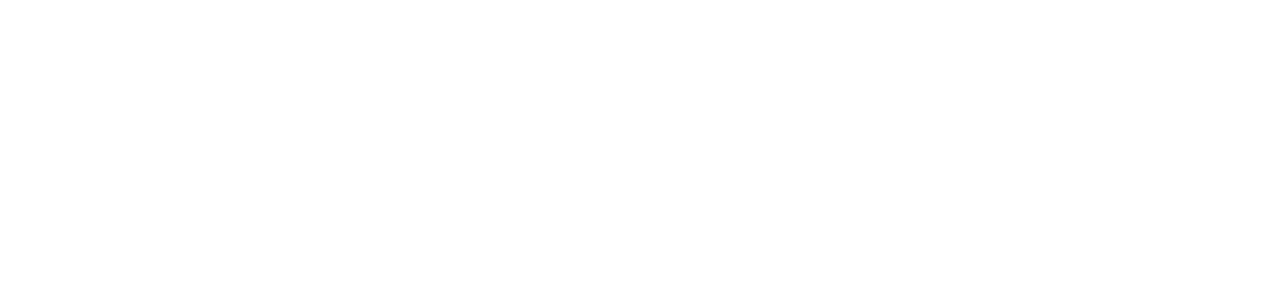
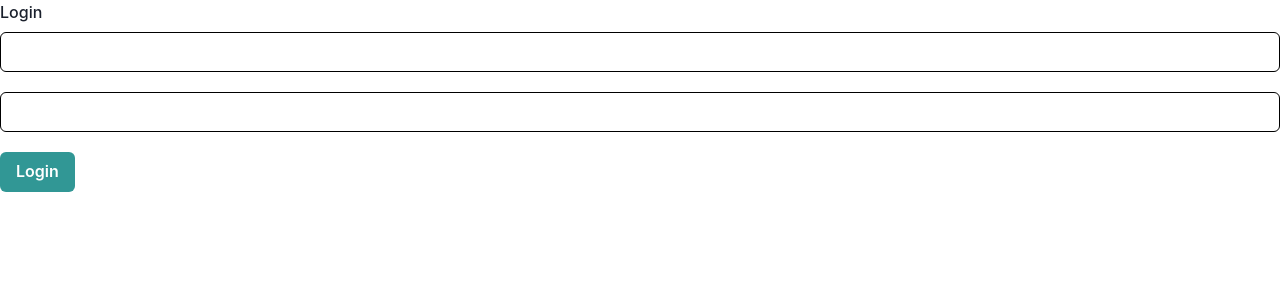
Before and after one commit to NikitaKan2/ToDoApp, a React (Create React App) app in the folder frontend/: page /login in a window 1280 px wide. Before the commit this address had no page. Shown: the top 300 px of the page. Built offline with nearby package versions, Linux system fonts and the light colour scheme; a web font is replaced by a local one.

Commit message:
continue

```diff
--- a/frontend/src/App.js
+++ b/frontend/src/App.js
@@ -2,9 +2,11 @@ import React from 'react';
 import { ToastContainer, toast } from 'react-toastify';
 import { Routes, Route } from 'react-router-dom';
 import { ChakraProvider } from '@chakra-ui/react';
+import axios from 'axios';
 import 'react-toastify/dist/ReactToastify.css';
 import './App.css';
 import RegistrationPage from './pages/RegistrationPage';
+import LoginPage from './pages/LoginPage';
 import TodoList from './pages/tasksPage';
 import { tasksClient } from './services';
 
@@ -27,10 +29,23 @@ tasksClient.interceptors.response.use(
   },
 );
 
+tasksClient.interceptors.request.use((req) => {
+  req.headers.authorization = localStorage.getItem('token');
+  req.id = localStorage.getItem('uuid');
+  return req;
+}, (error) => error);
+
+axios.interceptors.request.use((req) => {
+  req.headers.authorization = localStorage.getItem('token');
+  req.id = localStorage.getItem('uuid');
+  return req;
+}, (error) => error);
+
 const App = () => (
   <>
     <ChakraProvider>
       <Routes>
+        <Route path="/login" element={<LoginPage />} />
         <Route path="/" element={<RegistrationPage />} />
         <Route path="/tasks" element={<TodoList />} />
       </Routes>
--- a/frontend/src/components/Form.js
+++ b/frontend/src/components/Form.js
@@ -3,13 +3,13 @@ import React, { useState } from 'react';
 import {
   Input, FormLabel, Button,
 } from '@chakra-ui/react';
-import { Link } from 'react-router-dom';
+import { useNavigate } from 'react-router-dom';
 import { registrUser } from '../services';
 
 const Form = () => {
+  const navigate = useNavigate();
   const [password, setPassword] = useState('');
   const [name, setName] = useState('');
-  const [auth, setAuth] = useState(false);
 
   const handleNameChange = (e) => setName(e.target.value);
   const handlePasswordChange = (e) => setPassword(e.target.value);
@@ -20,23 +20,20 @@ const Form = () => {
       name,
       password,
     };
-    console.log(user);
-    await registrUser(user);
-    setAuth(true);
+    const data = await registrUser(user);
+    localStorage.setItem('token', data.accessToken);
+    localStorage.setItem('uuid', data.uuid);
+    navigate('/tasks');
   };
 
   return (
     <>
-      {auth
-        ? <Link to="/tasks">Go to Tasks</Link>
-        : (
-          <form onSubmit={(e) => handleSubmit(e)}>
-            <FormLabel>Login</FormLabel>
-            <Input mb={5} borderColor="black" type="name" value={name} onChange={handleNameChange} />
-            <Input mb={5} borderColor="black" type="password" value={password} onChange={handlePasswordChange} />
-            <Button colorScheme="teal" type="submit">Submit</Button>
-          </form>
-        )}
+      <form onSubmit={(e) => handleSubmit(e)}>
+        <FormLabel>Registration</FormLabel>
+        <Input mb={5} borderColor="black" type="name" value={name} onChange={handleNameChange} />
+        <Input mb={5} borderColor="black" type="password" value={password} onChange={handlePasswordChange} />
+        <Button colorScheme="teal" type="submit">Registration</Button>
+      </form>
     </>
   );
 };
--- /dev/null
+++ b/frontend/src/components/LoginForm.js
@@ -0,0 +1,32 @@
+import React, { useState } from 'react';
+import {
+  Input, FormLabel, Button,
+} from '@chakra-ui/react';
+import { useNavigate } from 'react-router-dom';
+import { loginUser } from '../services';
+
+const Form = () => {
+  const navigate = useNavigate();
+  const [password, setPassword] = useState('');
+  const [name, setName] = useState('');
+
+  const handleNameChange = (e) => setName(e.target.value);
+  const handlePasswordChange = (e) => setPassword(e.target.value);
+
+  const handleSubmit = async (e) => {
+    e.preventDefault();
+    await loginUser();
+    navigate('/tasks');
+  };
+
+  return (
+    <form onSubmit={(e) => handleSubmit(e)}>
+      <FormLabel>Login</FormLabel>
+      <Input mb={5} borderColor="black" type="name" value={name} onChange={handleNameChange} />
+      <Input mb={5} borderColor="black" type="password" value={password} onChange={handlePasswordChange} />
+      <Button colorScheme="teal" type="submit">Login</Button>
+    </form>
+  );
+};
+
+export default Form;
--- /dev/null
+++ b/frontend/src/pages/LoginPage.js
@@ -0,0 +1,6 @@
+import React from 'react';
+import LoginForm from '../components/LoginForm';
+
+const registrationPage = () => <LoginForm />;
+
+export default registrationPage;
--- a/frontend/src/services/index.js
+++ b/frontend/src/services/index.js
@@ -1,6 +1,5 @@
 import axios from 'axios';
 
-const userId = process.env.REACT_APP_USER_ID;
 const baseURL = process.env.REACT_APP_BASE_URL;
 
 export const tasksClient = axios.create({
@@ -18,7 +17,7 @@ export const fetchAllTasks = async (obj) => {
     currentFilter,
   } = obj;
 
-  const response = await tasksClient.get(`tasks/${userId}/`, {
+  const response = await tasksClient.get('tasks/', {
     params: {
       pp: postsPerPage,
       page: currentPage,
@@ -30,21 +29,24 @@ export const fetchAllTasks = async (obj) => {
 };
 
 export const patchTask = async (todo) => {
-  const { data } = await tasksClient.patch(`task/${userId}/${todo.id}`, todo);
+  const { data } = await tasksClient.patch(`task/${todo.id}`, todo);
   return data;
 };
 
-export const deleteTask = (id) => tasksClient.delete(`task/${userId}/${id}`);
+export const deleteTask = (id) => tasksClient.delete(`task/${id}`);
 
 export const postTask = async (todo) => {
-  const { data } = await tasksClient.post(`task/${userId}/`, todo);
+  const { data } = await tasksClient.post('task/', todo);
   return data;
 };
 
 export const registrUser = async (user) => {
-  console.log(user);
   const { data } = await axios.post('http://localhost:4006/registration', user);
-  localStorage.setItem('token', data.accessToken);
-  console.log(localStorage);
   return data;
 };
+
+export const loginUser = async () => {
+  const id = localStorage.getItem('uuid');
+  const { data } = await axios.post('http://localhost:4006/login', id);
+  return data;
+};
```
